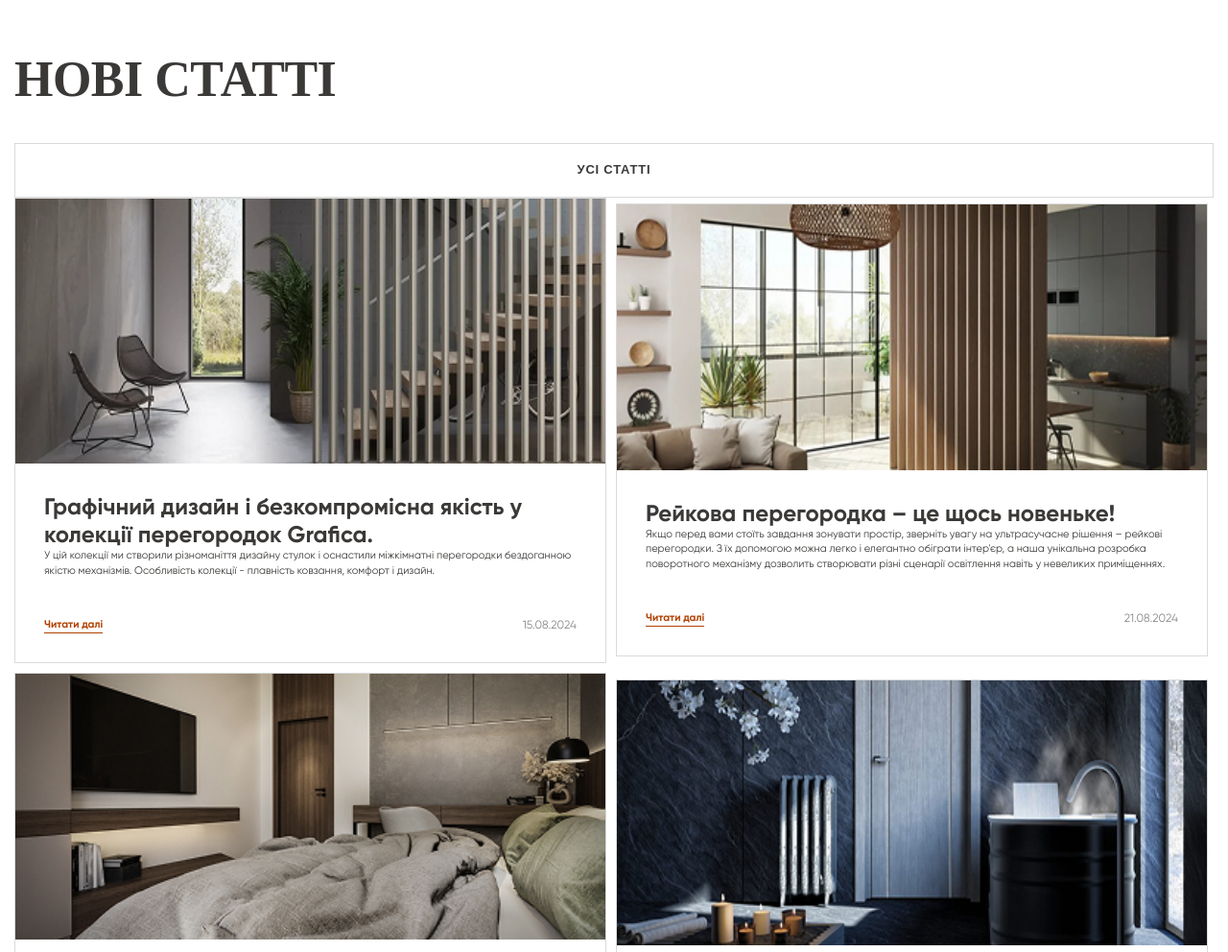
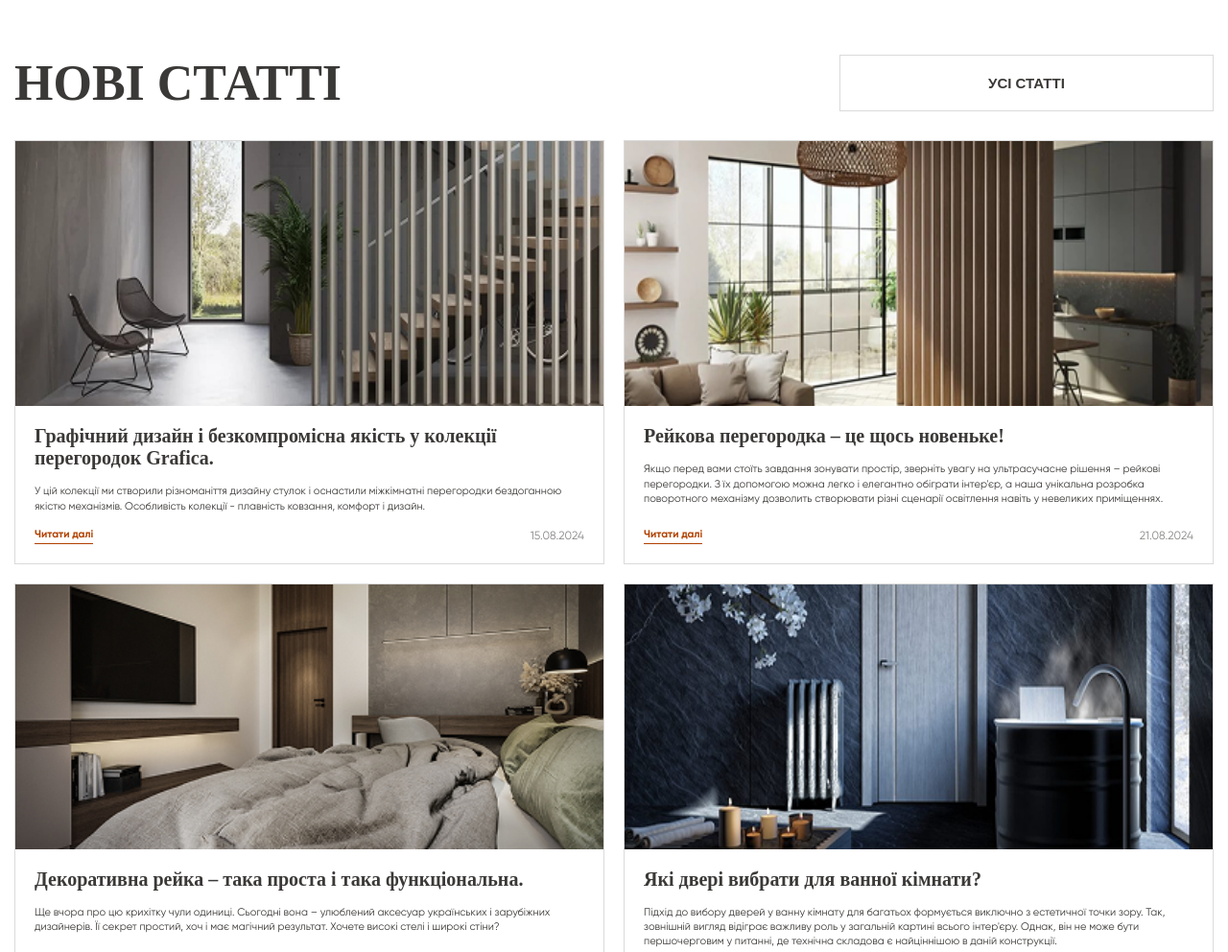
Before and after one commit to Kamikadze57/G-G-Wood-Fabric, a website built with Parcel: page src/index.html in a window 1280 px wide. Shown: the part 4358-5350 px from the top of the page at 96% size. Built offline with nearby package versions, Linux system fonts and the light colour scheme.

Commit message:
Update _articles.scss

```diff
--- a/src/sass/layout/_articles.scss
+++ b/src/sass/layout/_articles.scss
@@ -1,14 +1,37 @@
 .articles {
-  padding-bottom: 60px;
-
+  margin-bottom: 40px;
+  @media screen and (min-width: 960px) {
+    margin-bottom: 70px;
+  }
   @media screen and (min-width: 1340px) {
-    padding-bottom: 90px;
-    position: relative;
+    margin-bottom: 90px;
   }
 }
-.articles__container {
-  @media screen and (min-width: 1340px) {
-    position: relative;
+.articles-title__container {
+  display: flex;
+  justify-content: space-between;
+  align-items: center;
+  margin-bottom: 30px;
+}
+.articles__title {
+  margin-bottom: 0;
+}
+.articles__form {
+  width: 31.2%;
+}
+.articles__btn {
+  border: 1px solid $bg-tertiary;
+  background: inherit;
+  padding: 20px 0;
+  font-size: 15px;
+  color: $text-primary;
+  font-weight: 700;
+  width: 100%;
+  transition: color $normal, border-color $normal;
+  &:hover,
+  &:focus {
+    color: $accent-color;
+    border-color: $accent-color;
   }
 }
 .articles__list {
@@ -16,23 +39,25 @@
   flex-direction: column;
   gap: 10px;
   align-items: center;
-
   @media screen and (min-width: 768px) {
     flex-direction: row;
     flex-wrap: wrap;
+    align-items: stretch;
+    gap: 20px;
+    justify-content: center;
   }
-
   @media screen and (min-width: 1340px) {
     gap: 40px;
   }
 }
 .articles__item {
   border: 1px solid $bg-tertiary;
-
+  flex-grow: 1;
+  display: flex;
+  flex-direction: column;
   @media screen and (min-width: 768px) {
-    width: calc(50% - 10px);
+    width: calc(50% - 12px);
   }
-
   @media screen and (min-width: 1340px) {
     width: calc(32% - 20px);
   }
@@ -40,85 +65,45 @@
 .articles__img {
   width: 100%;
 }
-.articles__title {
-  color: $text-primary;
-  font-family: PermianSerifTypeface;
-  font-size: 40px;
-  line-height: 100%;
-  letter-spacing: -0.4px;
-  margin-bottom: 20px;
-
+.articles__content {
+  padding: 15px;
+  display: flex;
+  flex-direction: column;
+  justify-content: space-between;
+  gap: 10px;
+  flex-grow: 1;
+  display: flex;
+  flex-direction: column;
   @media screen and (min-width: 960px) {
-    font-size: 52px;
-    letter-spacing: -0.52px;
+    gap: 15px;
+    padding: 20px;
   }
-
   @media screen and (min-width: 1340px) {
-    font-size: 64px;
-    letter-spacing: -0.64px;
-    margin-bottom: 40px;
+    gap: 20px;
+    padding: 30px;
   }
 }
-.articles__btn {
-  border: 1px solid $bg-tertiary;
-  color: $text-primary;
-  font-size: 13px;
-  font-weight: 700;
-  line-height: 140%;
-  letter-spacing: 0.78px;
-  background-color: $text-secondary;
-  padding: 18px 100px;
-  width: 100%;
-  margin-top: 20px;
-
-  @media screen and (min-width: 1340px) {
-    font-size: 15px;
-    letter-spacing: 0.9px;
-    padding: 22px 145px;
-    position: absolute;
-    top: -10px;
-    right: 28px;
-    max-width: 390px;
-  }
-  transition: color $normal, border-color $normal;
-  &:hover,
-  &:focus {
-    color: $accent-color;
-    border-color: $accent-color;
-    cursor: pointer;
-  }
-}
-.articles__content {
-  padding: 30px;
-}
-.articles__headline {
+.articles-item__title {
   color: $text-primary;
   font-family: PermianSerifTypeface;
   font-size: 19px;
-  line-height: 110%;
-  letter-spacing: 0.19px;
-  margin-bottom: 15px;
-
   @media screen and (min-width: 960px) {
     font-size: 20px;
   }
-
   @media screen and (min-width: 1340px) {
     font-size: 21px;
-    letter-spacing: 0.21px;
   }
 }
 .articles__desc {
   color: $text-primary;
   font-size: 11px;
   line-height: 140%;
-  margin-bottom: 41px;
-
   @media screen and (min-width: 1340px) {
     font-size: 12px;
   }
 }
 .articles__footer {
+  margin-top: auto;
   display: flex;
   justify-content: space-between;
 }
@@ -127,15 +112,14 @@
   font-size: 11px;
   font-weight: 700;
   border-bottom: 1px solid $primary-color;
-  line-height: 140%;
-
   @media screen and (min-width: 1340px) {
     font-size: 12px;
   }
-  transition: color $normal;
+  transition: color $normal, border-color $normal;
   &:hover,
   &:focus {
     color: $accent-color;
+    border-color: $accent-color;
   }
 }
 .articles__date {
@@ -144,3 +128,25 @@
   line-height: 140%;
   opacity: 0.6;
 }
+.articles-more__btn {
+  width: 100%;
+  margin-top: 40px;
+  padding: 20px 0;
+  background: inherit;
+  border: 1px solid $bg-tertiary;
+  font-size: 13px;
+  color: $text-primary;
+  font-weight: 700;
+  transition: color $normal, border-color $normal;
+  @media screen and (min-width: 768px) {
+    font-size: 14px;
+  }
+  @media screen and (min-width: 1340px) {
+    font-size: 15px;
+  }
+  &:hover,
+  &:focus {
+    color: $accent-color;
+    border-color: $accent-color;
+  }
+}
```
